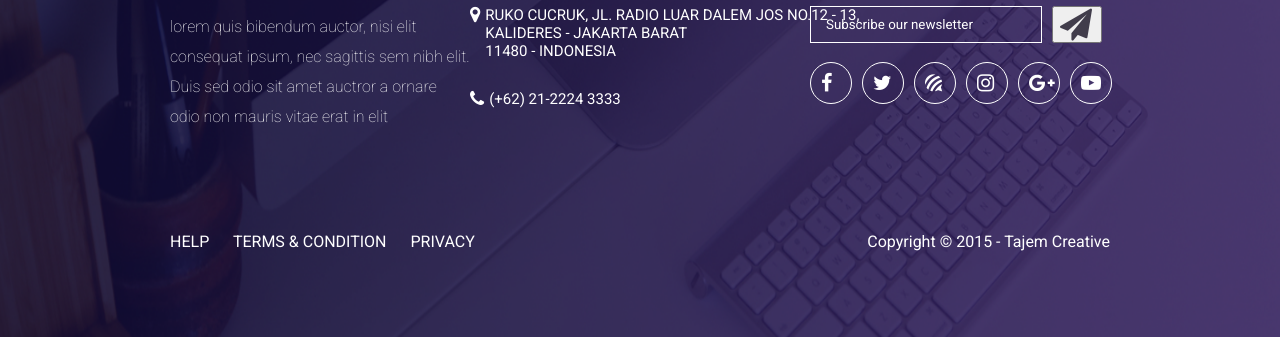
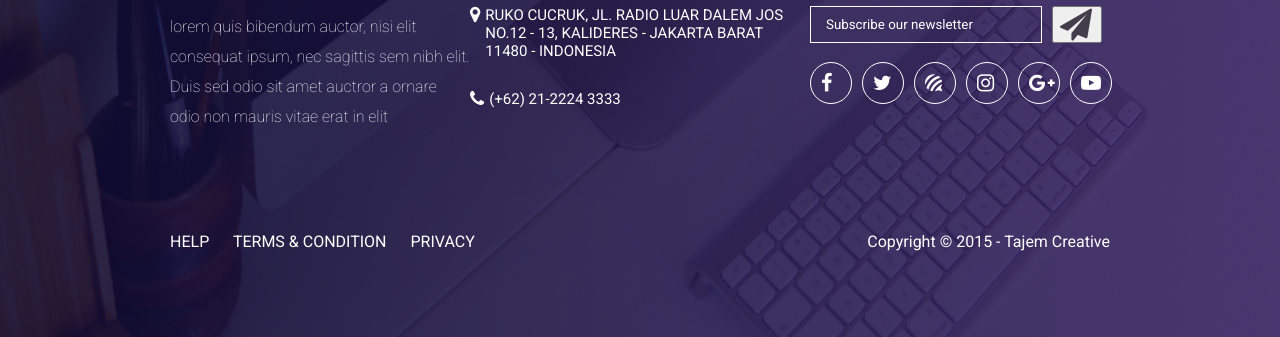
Before and after one commit to Jardaxion/tajam, a plain HTML site: page index.html in a window 1280 px wide. Shown: the part 5305-5642 px from the top of the page. Drawn offline with nearby package versions, Linux system fonts and the light colour scheme; a web font is replaced by a local one.

Commit message:
final version
fix footer on 1366x768

```diff
--- a/styles/scss/adaptive.scss
+++ b/styles/scss/adaptive.scss
@@ -2,12 +2,21 @@ $mainBlue: #28bfce;
 $mainGrey: #413d4b;
 $mainLightGrey: #817f86;
 
-@media screen and (max-width:1367px){
+@media screen and (max-width:1366px){
     .works{
         .works__content{
             .block{
                 width: 200px;
                 height: 200px;
+            }
+        }
+    }
+    footer{
+        .footer__top{
+            .footer__top__center{
+                .footer__top__center__block{
+                    width: 350px;
+                }
             }
         }
     }
```
Also changed, not shown: styles/css/adaptive.css.
